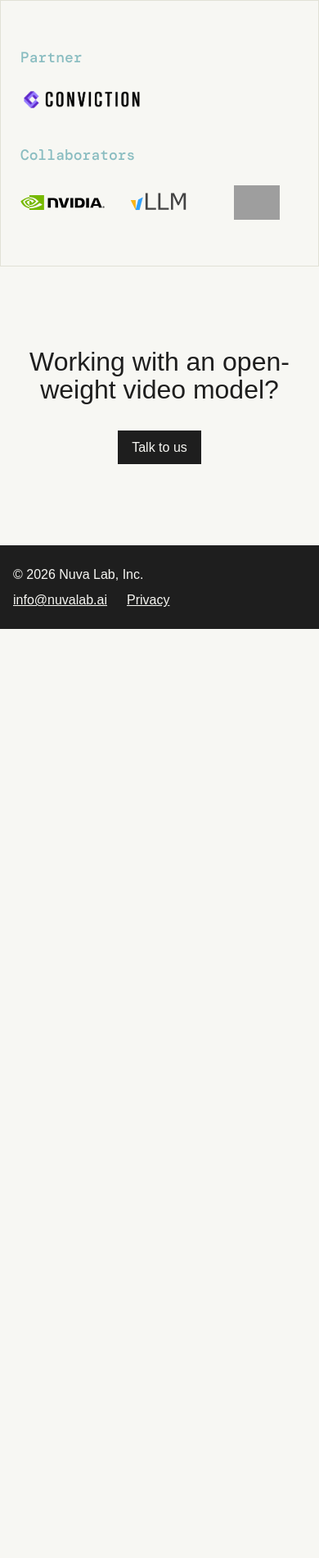
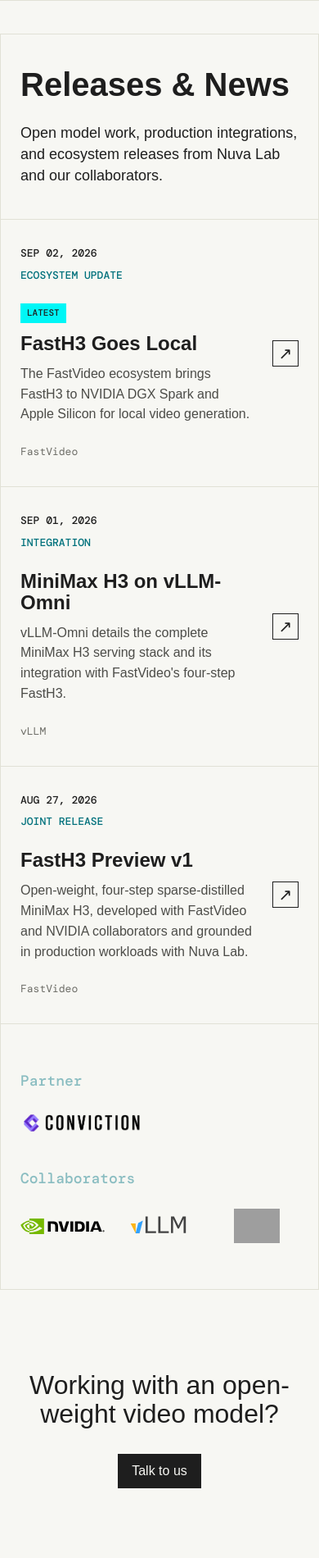
Before and after one commit to Nuva-Lab/Nuva-Lab.github.io, a Jekyll site: the page index.html, which Jekyll copies as it is, in a window 390 px wide. Shown: the part 3826-5726 px from the top of the page at 82% size. Built offline with Jekyll 4.4.1, drawn with Linux system fonts in a browser that asks for light colours; some web fonts are replaced; before the commit the page ends 4593 px from its top, so only the background shows below that; grey boxes are pictures that could not be loaded.

Commit message:
Add FastH3 releases and news feed (#20)

```diff
--- a/index.html
+++ b/index.html
@@ -9,7 +9,7 @@
     <link rel="preconnect" href="https://fonts.googleapis.com" />
     <link rel="preconnect" href="https://fonts.gstatic.com" crossorigin />
     <link href="https://fonts.googleapis.com/css2?family=DM+Mono:wght@400;500&family=Mozilla+Headline:wght@400;500;600;700&family=Mozilla+Text:wght@400;500;600&display=swap" rel="stylesheet" />
-    <link rel="stylesheet" href="styles.css?v=10" />
+    <link rel="stylesheet" href="styles.css?v=11" />
   </head>
   <body>
     <header class="site-header">
@@ -131,6 +131,59 @@
           </div>
         </section>
 
+        <section class="release-feed" aria-labelledby="release-feed-title">
+          <header class="release-feed__heading page-grid">
+            <div>
+              <h2 id="release-feed-title">Releases &amp; News</h2>
+            </div>
+            <p>Open model work, production integrations, and ecosystem releases from Nuva Lab and our collaborators.</p>
+          </header>
+
+          <div class="release-list">
+            <a class="release-item" href="https://haoailab.com/blogs/fasth3-local/" target="_blank" rel="noopener noreferrer">
+              <div class="release-item__meta">
+                <time datetime="2026-09-02">Sep 02, 2026</time>
+                <span>Ecosystem Update</span>
+              </div>
+              <div class="release-item__content">
+                <div class="release-item__title">
+                  <h3>FastH3 Goes Local</h3>
+                  <span class="release-item__latest">Latest</span>
+                </div>
+                <p>The FastVideo ecosystem brings FastH3 to NVIDIA DGX Spark and Apple Silicon for local video generation.</p>
+              </div>
+              <span class="release-item__source">FastVideo</span>
+              <span class="release-item__arrow" aria-hidden="true">↗</span>
+            </a>
+
+            <a class="release-item" href="https://vllm.ai/blog/2026-09-01-minimax-h3-production-serving" target="_blank" rel="noopener noreferrer">
+              <div class="release-item__meta">
+                <time datetime="2026-09-01">Sep 01, 2026</time>
+                <span>Integration</span>
+              </div>
+              <div class="release-item__content">
+                <h3>MiniMax H3 on vLLM-Omni</h3>
+                <p>vLLM-Omni details the complete MiniMax H3 serving stack and its integration with FastVideo's four-step FastH3.</p>
+              </div>
+              <span class="release-item__source">vLLM</span>
+              <span class="release-item__arrow" aria-hidden="true">↗</span>
+            </a>
+
+            <a class="release-item" href="https://haoailab.com/blogs/fasth3-preview/" target="_blank" rel="noopener noreferrer">
+              <div class="release-item__meta">
+                <time datetime="2026-08-27">Aug 27, 2026</time>
+                <span>Joint Release</span>
+              </div>
+              <div class="release-item__content">
+                <h3>FastH3 Preview v1</h3>
+                <p>Open-weight, four-step sparse-distilled MiniMax H3, developed with FastVideo and NVIDIA collaborators and grounded in production workloads with Nuva Lab.</p>
+              </div>
+              <span class="release-item__source">FastVideo</span>
+              <span class="release-item__arrow" aria-hidden="true">↗</span>
+            </a>
+          </div>
+        </section>
+
         <div class="partners page-grid">
           <div class="partner-group partner-group--lead">
             <p class="eyebrow">Partner</p>
--- a/styles.css
+++ b/styles.css
@@ -310,6 +310,97 @@
 .sound-toggle__icon { width: 10px; height: 10px; border-radius: 50%; background: currentColor; box-shadow: 0 0 0 4px rgba(255, 255, 255, 0.2); }
 .sound-toggle[aria-pressed="true"] .sound-toggle__icon { box-shadow: 0 0 0 4px rgba(29, 29, 29, 0.12); }
 
+.release-feed {
+  max-width: var(--content-max);
+  margin: 64px auto 0;
+  border-top: 1px solid var(--color-outline);
+  border-inline: 1px solid var(--color-outline);
+  border-bottom: 1px solid var(--color-outline);
+}
+
+.release-feed__heading {
+  min-height: 190px;
+  align-items: start;
+  padding: 48px var(--space-24);
+  border-bottom: 1px solid var(--color-outline);
+}
+
+.release-feed__heading > div { grid-column: 1 / span 4; }
+.release-feed__heading h2 { margin: 0; font-size: var(--text-40); }
+.release-feed__heading > p { grid-column: 5 / span 6; max-width: 610px; margin: 4px 0 0; font-size: var(--text-20); line-height: 1.45; }
+
+.release-list { display: grid; }
+
+.release-item {
+  display: grid;
+  grid-template-columns: 2.2fr 6fr 1.4fr 32px;
+  gap: var(--space-24);
+  min-height: 174px;
+  align-items: start;
+  padding: var(--space-32) var(--space-24);
+  text-decoration: none;
+  transition: background 160ms ease;
+}
+
+.release-item + .release-item { border-top: 1px solid var(--color-outline); }
+.release-item:hover { background: var(--color-cyan-tonal); }
+.release-item:focus-visible { position: relative; z-index: 1; outline: 3px solid var(--color-yellow); outline-offset: -3px; }
+
+.release-item__meta {
+  display: grid;
+  gap: var(--space-8);
+  color: var(--color-cyan-dark);
+  font-family: var(--font-mono);
+  font-size: 0.8125rem;
+  font-weight: var(--weight-medium);
+  text-transform: uppercase;
+}
+
+.release-item__meta time { color: var(--color-dark); }
+.release-item__content { max-width: 720px; }
+.release-item__content h3 { margin-bottom: var(--space-12); font-size: var(--text-32); font-weight: var(--weight-semibold); }
+.release-item__content p { max-width: 680px; margin: 0; color: #4c4c48; font-size: var(--text-16); line-height: 1.55; }
+.release-item__title { display: flex; align-items: center; gap: var(--space-12); }
+.release-item__title h3 { margin-bottom: var(--space-12); }
+
+.release-item__latest {
+  display: inline-flex;
+  min-height: 24px;
+  align-items: center;
+  margin-top: -10px;
+  padding: 0 var(--space-8);
+  color: var(--color-dark);
+  background: var(--color-cyan);
+  font-family: var(--font-mono);
+  font-size: 0.6875rem;
+  font-weight: var(--weight-medium);
+  text-transform: uppercase;
+}
+
+.release-item__source {
+  padding-top: 7px;
+  color: #6d6d67;
+  font-family: var(--font-mono);
+  font-size: 0.8125rem;
+}
+
+.release-item__arrow {
+  display: grid;
+  width: 32px;
+  height: 32px;
+  place-items: center;
+  border: 1px solid var(--color-dark);
+  font-size: var(--text-20);
+  line-height: 1;
+  transition: color 160ms ease, background 160ms ease, transform 160ms ease;
+}
+
+.release-item:hover .release-item__arrow {
+  color: var(--color-bg);
+  background: var(--color-dark);
+  transform: translate(2px, -2px);
+}
+
 .partners { max-width: var(--content-max); min-height: 230px; align-items: start; padding: 56px var(--space-24); border-inline: 1px solid var(--color-outline); }
 .partner-group--lead { grid-column: 1 / span 3; }
 .partner-group--collaborators { grid-column: 4 / -1; }
@@ -344,6 +435,9 @@
   .wip__copy { min-height: 500px; }
   .wip__media { grid-template-columns: repeat(2, 1fr); grid-template-rows: 260px; border-top: 1px solid var(--color-outline); border-left: 0; }
   .video-demo + .video-demo { border-top: 0; border-left: 1px solid var(--color-outline); }
+  .release-feed__heading > div { grid-column: 1 / span 5; }
+  .release-feed__heading > p { grid-column: 6 / -1; }
+  .release-item { grid-template-columns: 2fr 5fr 1.2fr 32px; }
   .partner-group--lead { grid-column: 1 / span 4; }
   .partner-group--collaborators { grid-column: 5 / -1; }
   .logos { grid-template-columns: 1fr; gap: var(--space-24); }
@@ -379,6 +473,16 @@
   .wip__media { grid-template-columns: 1fr; grid-template-rows: repeat(2, 220px); }
   .video-demo + .video-demo { border-top: 1px solid var(--color-outline); border-left: 0; }
   .sound-toggle { right: var(--space-12); bottom: var(--space-12); }
+  .release-feed__heading { display: block; min-height: 0; padding-top: var(--space-40); padding-bottom: var(--space-40); }
+  .release-feed { margin-top: var(--space-40); }
+  .release-feed__heading > p { margin-top: var(--space-24); font-size: var(--text-18); }
+  .release-item { grid-template-columns: 1fr auto; gap: var(--space-24); min-height: 0; padding-top: var(--space-32); padding-bottom: var(--space-32); }
+  .release-item__meta, .release-item__content { grid-column: 1; }
+  .release-item__content h3 { font-size: var(--text-24); }
+  .release-item__source { grid-column: 1; padding-top: 0; }
+  .release-item__arrow { grid-column: 2; grid-row: 1 / span 3; align-self: center; }
+  .release-item__title { align-items: flex-start; flex-direction: column; gap: 0; }
+  .release-item__latest { margin: 0 0 var(--space-12); order: -1; }
 }
 
 @media (prefers-reduced-motion: reduce) {
```
